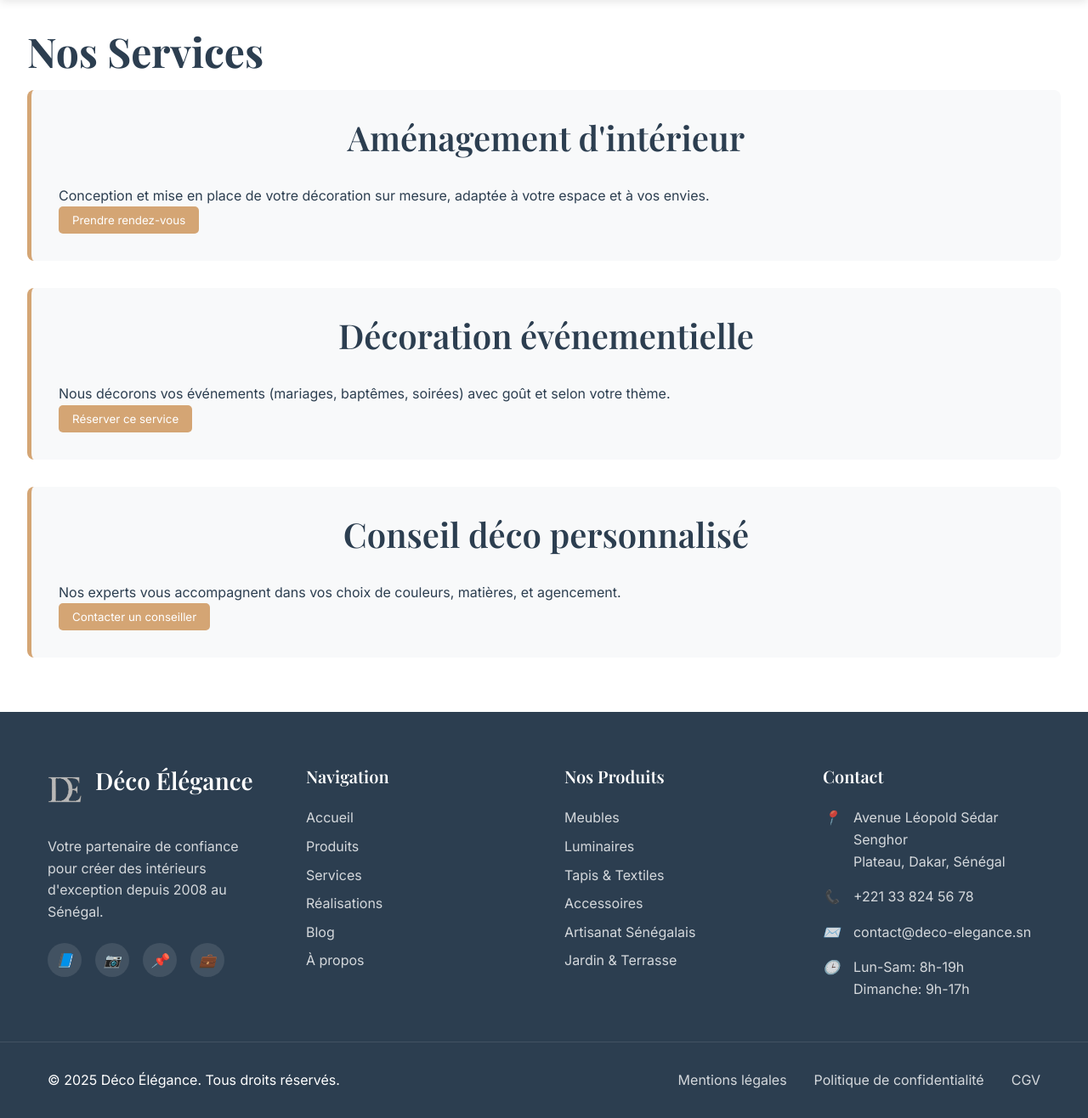
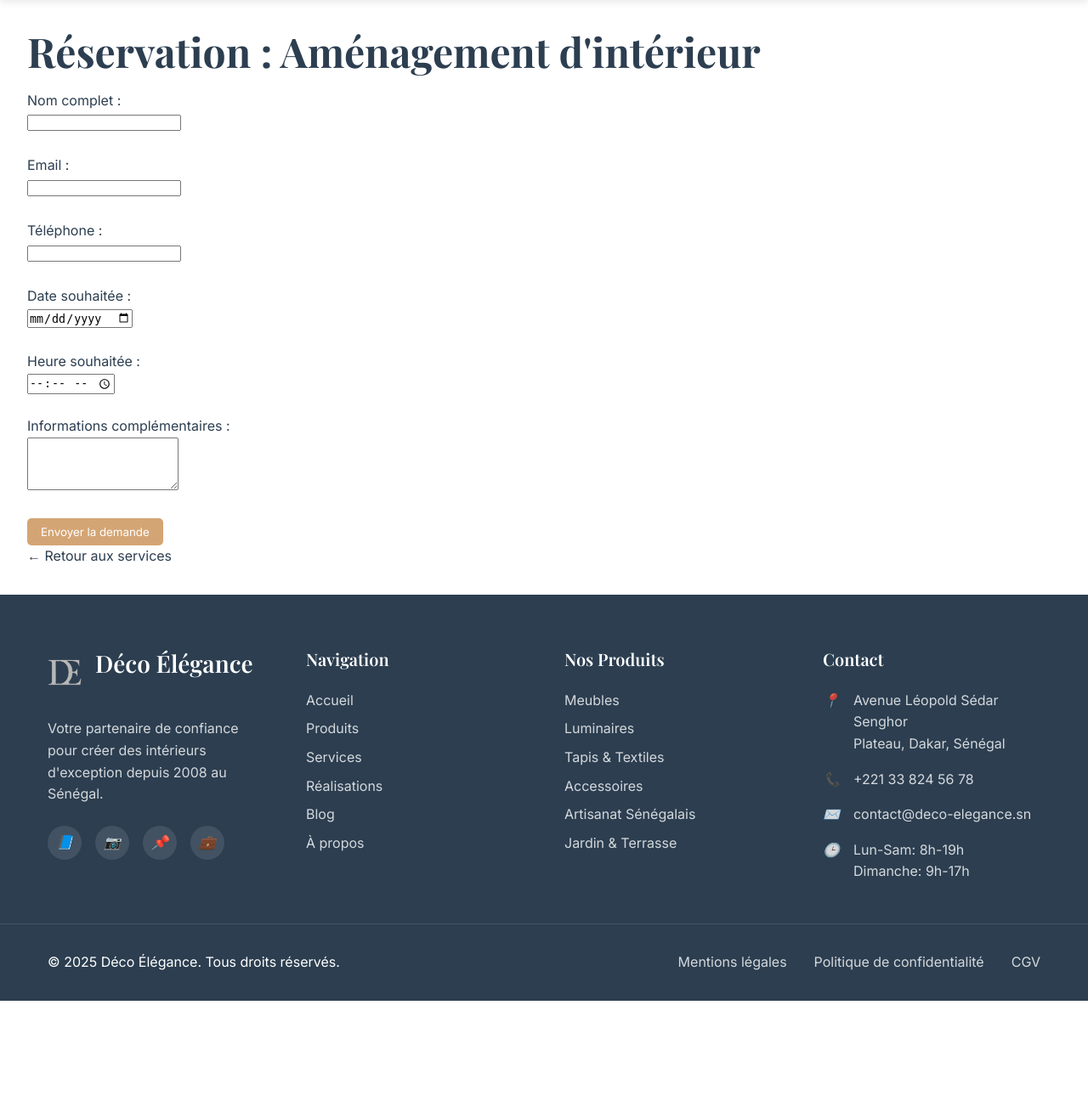
Before and after one commit to marocainperdu/Projet-Programmation-WEB-DIC1, a PHP site: page /services.php?service=amenagement in a window 1280 px wide. Shown: the part 200-1516 px from the top of the page at 85% size. After the commit the page ends 1378 px from the top, so only its background shows below. Run offline with PHP 8.4, Linux system fonts and the light colour scheme.

Commit message:
Update services.php

```diff
--- a/services.php
+++ b/services.php
@@ -1,27 +1,88 @@
-<?php include 'header.php'; ?>
+<?php
+include 'header.php';
 
+$servicesList = [
+    'amenagement' => [
+        'titre' => "Aménagement d'intérieur",
+        'description' => "Conception et mise en place de votre décoration sur mesure, adaptée à votre espace et à vos envies."
+    ],
+    'evenementiel' => [
+        'titre' => "Décoration événementielle",
+        'description' => "Nous décorons vos événements (mariages, baptêmes, soirées) avec goût et selon votre thème."
+    ],
+    'conseil' => [
+        'titre' => "Conseil déco personnalisé",
+        'description' => "Nos experts vous accompagnent dans vos choix de couleurs, matières, et agencement."
+    ]
+];
+
+$selectedService = $_GET['service'] ?? null;
+
+// Si formulaire soumis, tu peux ajouter ici le traitement (ex: envoi mail)
+// Pour l’instant on va juste afficher un message de confirmation
+$formSubmitted = $_SERVER['REQUEST_METHOD'] === 'POST';
+
+?>
 
 <main class="services">
-  <h1>Nos Services</h1>
+  <?php if ($formSubmitted):
+    // Récupérer les données postées
+    $nom = htmlspecialchars($_POST['nom'] ?? '');
+    $email = htmlspecialchars($_POST['email'] ?? '');
+    $tel = htmlspecialchars($_POST['tel'] ?? '');
+    $date = htmlspecialchars($_POST['date'] ?? '');
+    $heure = htmlspecialchars($_POST['heure'] ?? '');
+    $details = htmlspecialchars($_POST['details'] ?? '');
+    $service = $_POST['service'] ?? '';
+  ?>
+    <h1>Demande envoyée</h1>
+    <p>Merci <strong><?php echo $nom; ?></strong>, votre demande pour le service "<strong><?php echo $service; ?></strong>" a bien été reçue.</p>
+    <p>Nous reviendrons vers vous rapidement.</p>
+    <p><a href="services.php">Retour aux services</a></p>
 
-  <section class="service">
-    <h2>Aménagement d'intérieur</h2>
-    <p>Conception et mise en place de votre décoration sur mesure, adaptée à votre espace et à vos envies.</p>
-    <button>Prendre rendez-vous</button>
-  </section>
+  <?php elseif ($selectedService && isset($servicesList[$selectedService])):
+    // Afficher formulaire pour le service sélectionné
+    $serviceInfo = $servicesList[$selectedService];
+  ?>
+    <h1>Réservation : <?php echo $serviceInfo['titre']; ?></h1>
 
-  <section class="service">
-    <h2>Décoration événementielle</h2>
-    <p>Nous décorons vos événements (mariages, baptêmes, soirées) avec goût et selon votre thème.</p>
-    <button>Réserver ce service</button>
-  </section>
+    <form action="services.php?service=<?php echo $selectedService; ?>" method="post">
+      <input type="hidden" name="service" value="<?php echo $selectedService; ?>">
 
-  <section class="service">
-    <h2>Conseil déco personnalisé</h2>
-    <p>Nos experts vous accompagnent dans vos choix de couleurs, matières, et agencement.</p>
-    <button>Contacter un conseiller</button>
-  </section>
+      <label for="nom">Nom complet :</label><br>
+      <input type="text" id="nom" name="nom" required><br><br>
 
+      <label for="email">Email :</label><br>
+      <input type="email" id="email" name="email" required><br><br>
+
+      <label for="tel">Téléphone :</label><br>
+      <input type="tel" id="tel" name="tel" required><br><br>
+
+      <label for="date">Date souhaitée :</label><br>
+      <input type="date" id="date" name="date" required><br><br>
+
+      <label for="heure">Heure souhaitée :</label><br>
+      <input type="time" id="heure" name="heure" required><br><br>
+
+      <label for="details">Informations complémentaires :</label><br>
+      <textarea id="details" name="details" rows="4"></textarea><br><br>
+
+      <button type="submit">Envoyer la demande</button>
+    </form>
+
+    <p><a href="services.php">← Retour aux services</a></p>
+
+  <?php else: ?>
+    <h1>Nos Services</h1>
+
+    <?php foreach ($servicesList as $key => $service): ?>
+      <section class="service">
+        <h2><?php echo $service['titre']; ?></h2>
+        <p><?php echo $service['description']; ?></p>
+        <a href="services.php?service=<?php echo $key; ?>" class="btn">Choisir ce service</a>
+      </section>
+    <?php endforeach; ?>
+  <?php endif; ?>
 </main>
 
 <?php include 'footer.php'; ?>
```
